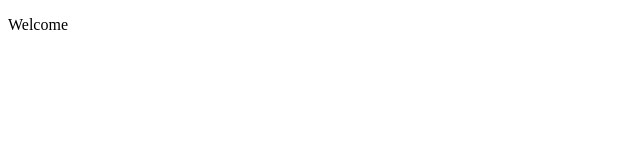
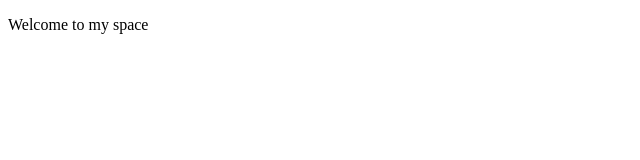
Before and after one commit to PhuongLinhTT24/QUYTRINH, a plain HTML site: page index.html in a window 1280 px wide. Shown: the full height of the page, 0-640 px from the left. Drawn offline with Linux system fonts and the light colour scheme.

Commit message:
Update index.html

```diff
--- a/index.html
+++ b/index.html
@@ -7,6 +7,6 @@
     <link rel="stylesheet" href="index.css">
 </head>
 <body>
-    <p>Welcome</p>
+    <p>Welcome to my space</p>
 </body>
 </html>
```
